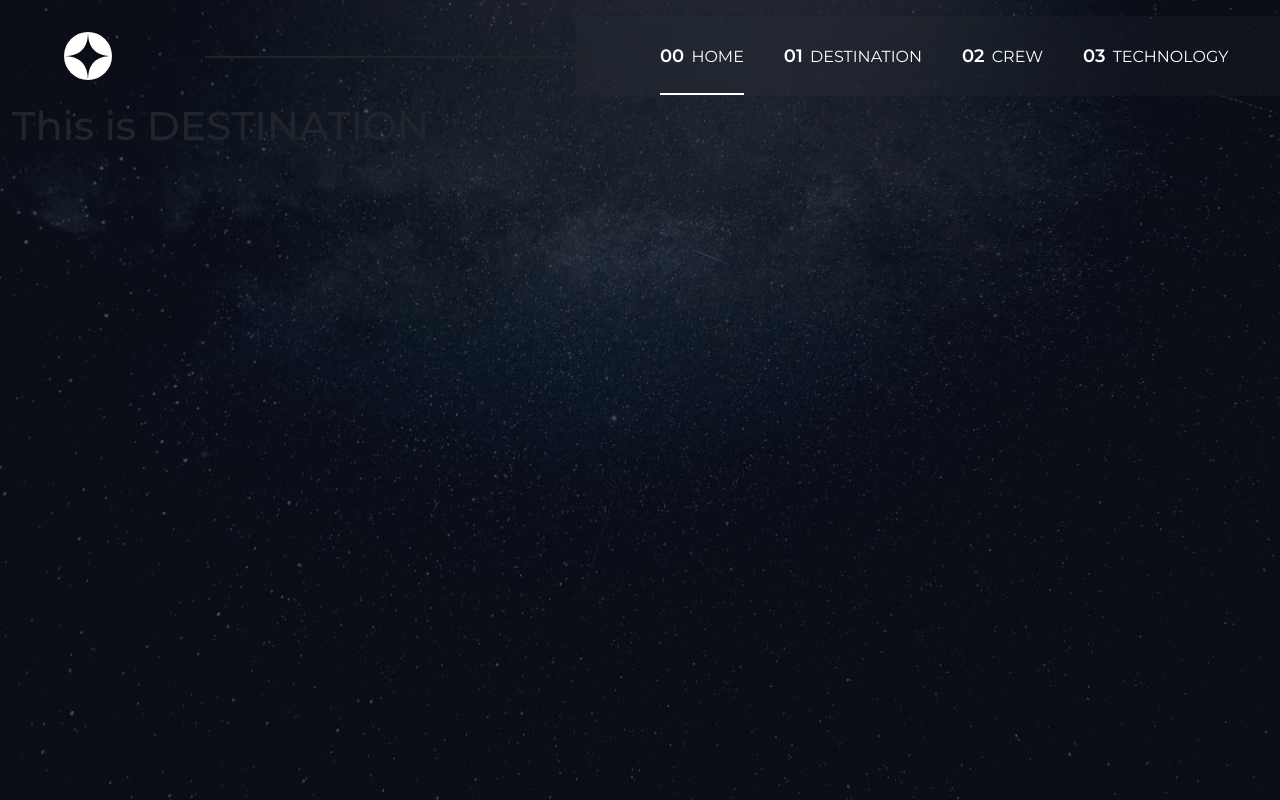
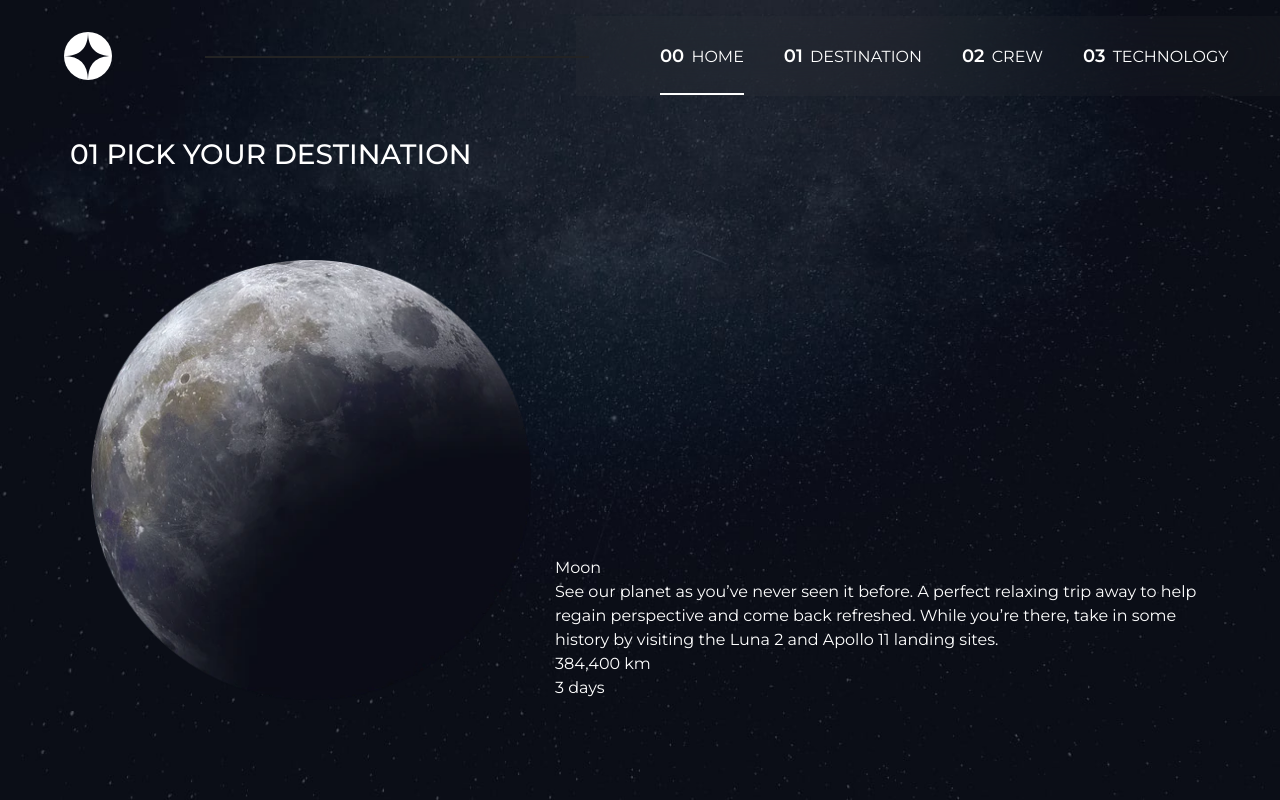
Before and after one commit to xJustFox/proj-space-website, a Vue app: page /destination in a window 1280 px wide. Built offline with nearby package versions, Linux system fonts and the light colour scheme.

Commit message:
[Upgrade] Destination layout set

```diff
--- a/package.json
+++ b/package.json
@@ -10,12 +10,12 @@
   },
   "dependencies": {
     "bootstrap": "^5.3.2",
-    "sass": "^1.70.0",
     "vue": "^3.4.15",
     "vue-router": "^4.2.5"
   },
   "devDependencies": {
     "@vitejs/plugin-vue": "^4.6.2",
+    "sass": "^1.70.0",
     "vite": "^5.0.12"
   }
 }
--- a/src/components/Page/Crew.vue
+++ b/src/components/Page/Crew.vue
@@ -6,7 +6,7 @@ export default {
 
 <template lang="">
     <main>
-        <div class="container-fluid my-pt-136">
+        <div class="container-sm my-pt-136">
             <div class="row">
                 <div class="col-6">
                     <h1>This is CREW</h1>
@@ -22,8 +22,6 @@ export default {
 
 <style lang="scss" scoped>
 main{
-    height: 100vh;
     background-image: url('../../assets/crew/background-crew-desktop.jpg');
-    background-size: cover;
 }
 </style>
--- a/src/components/Page/Destination.vue
+++ b/src/components/Page/Destination.vue
@@ -1,30 +1,42 @@
 <script>
+import data from '../../data.json';
 export default {
     name: 'Destination',
+    data() {
+        return {
+            destination: data.destinations
+        }
+    },
 }
 </script>
 
 <template lang="">
     <main>
-        <div class="container-fluid my-pt-136">
-            <div class="row">
-                <div class="col-6">
-                    <h1>This is DESTINATION</h1>
+        <div class="container-sm my-pt-136">
+            <div class="row align-content-end  h-100">
+                <div class="col-12 text-white ">
+                    <h3><span>01</span> PICK YOUR DESTINATION</h3>
                 </div>
-                <div class="col-6">
-
+                <div class="col-5 d-flex justify-content-end">
+                    <img class="planet" :src="destination[0].images.webp" alt="">
+                </div>
+                <div class="col-7 text-white d-flex flex-column justify-content-end">
+                    <div>{{destination[0].name}}</div>
+                    <div>{{destination[0].description}}</div>
+                    <div>{{destination[0].distance}}</div>
+                    <div>{{destination[0].travel}}</div>
                 </div>
             </div>
-
         </div>
     </main>
 </template>
 
 <style lang="scss" scoped>
-main{
-    height: 100vh;
+main {
     background-image: url('../../assets/destination/background-destination-desktop.jpg');
-    background-size: cover;
+    .planet{
+        max-width: 440px;
+        padding: 80px 0 0 0;
+    }
 }
-
 </style>
--- a/src/components/Page/Home.vue
+++ b/src/components/Page/Home.vue
@@ -6,9 +6,9 @@ export default {
 
 <template lang="">
     <main>
-        <div class="container-md h-100 my-pt-136">
+        <div class="container-sm my-pt-136">
             <div class="row h-100">
-                <div class="col-5 text-white d-flex flex-column justify-content-end my-pt">
+                <div class="col-5 text-white d-flex flex-column justify-content-end">
                     <div class="subTitle">SO, YOU WANT TO TRAVEL TO</div>
                     <div class="title">SPACE</div>
                     <p>
@@ -18,7 +18,7 @@ export default {
                         a truly out of this world experience!
                     </p>
                 </div>
-                <div class="col-7 my-pt position-relative ">
+                <div class="col-7 position-relative ">
                     <div class="circle" >
                         EXPLORE
                     </div>
@@ -32,13 +32,6 @@ export default {
 <style lang="scss" scoped>
 main {
     background-image: url('../../assets/home/background-home-desktop.jpg');
-    background-size: cover;
-    height: 100vh;
-    overflow-y: hidden;
-
-    .my-pt {
-        padding-bottom: 100px;
-    }
 
     .subTitle {
         font-size: 25px;
@@ -52,11 +45,13 @@ main {
 
     p{
         max-width: 420px;
+        font-size: 19px;
+        line-height: 35px;
     }
 
     .circle {
         position: absolute;
-        bottom: 100px;
+        bottom: 0;
         left: 40%;;
         font-size: 30px;
         font-weight: 600;
--- a/src/components/Page/Technology.vue
+++ b/src/components/Page/Technology.vue
@@ -6,7 +6,7 @@ export default {
 
 <template lang="">
     <main>
-        <div class="container-fluid my-pt-136">
+        <div class="container-sm my-pt-136">
             <div class="row">
                 <div class="col-6">
                     <h1>This is TECHNOLOGY</h1>
@@ -22,8 +22,6 @@ export default {
 
 <style lang="scss" scoped>
 main{
-    height: 100vh;
     background-image: url('../../assets/technology/background-technology-desktop.jpg');
-    background-size: cover;
 }
 </style>
--- a/src/data.json
+++ b/src/data.json
@@ -3,8 +3,8 @@
     {
       "name": "Moon",
       "images": {
-        "png": "./assets/destination/image-moon.png",
-        "webp": "./assets/destination/image-moon.webp"
+        "png": "/src/assets/destination/image-moon.png",
+        "webp": "/src/assets/destination/image-moon.webp"
       },
       "description": "See our planet as you’ve never seen it before. A perfect relaxing trip away to help regain perspective and come back refreshed. While you’re there, take in some history by visiting the Luna 2 and Apollo 11 landing sites.",
       "distance": "384,400 km",
@@ -13,8 +13,8 @@
     {
       "name": "Mars",
       "images": {
-        "png": "./assets/destination/image-mars.png",
-        "webp": "./assets/destination/image-mars.webp"
+        "png": "src/assets/destination/image-mars.png",
+        "webp": "/src/assets/destination/image-mars.webp"
       },
       "description": "Don’t forget to pack your hiking boots. You’ll need them to tackle Olympus Mons, the tallest planetary mountain in our solar system. It’s two and a half times the size of Everest!",
       "distance": "225 mil. km",
@@ -23,8 +23,8 @@
     {
       "name": "Europa",
       "images": {
-        "png": "./assets/destination/image-europa.png",
-        "webp": "./assets/destination/image-europa.webp"
+        "png": "src/assets/destination/image-europa.png",
+        "webp": "src/assets/destination/image-europa.webp"
       },
       "description": "The smallest of the four Galilean moons orbiting Jupiter, Europa is a winter lover’s dream. With an icy surface, it’s perfect for a bit of ice skating, curling, hockey, or simple relaxation in your snug wintery cabin.",
       "distance": "628 mil. km",
@@ -33,8 +33,8 @@
     {
       "name": "Titan",
       "images": {
-        "png": "./assets/destination/image-titan.png",
-        "webp": "./assets/destination/image-titan.webp"
+        "png": "src/assets/destination/image-titan.png",
+        "webp": "src/assets/destination/image-titan.webp"
       },
       "description": "The only moon known to have a dense atmosphere other than Earth, Titan is a home away from home (just a few hundred degrees colder!). As a bonus, you get striking views of the Rings of Saturn.",
       "distance": "1.6 bil. km",
@@ -45,8 +45,8 @@
     {
       "name": "Douglas Hurley",
       "images": {
-        "png": "./assets/crew/image-douglas-hurley.png",
-        "webp": "./assets/crew/image-douglas-hurley.webp"
+        "png": "src/assets/crew/image-douglas-hurley.png",
+        "webp": "src/assets/crew/image-douglas-hurley.webp"
       },
       "role": "Commander",
       "bio": "Douglas Gerald Hurley is an American engineer, former Marine Corps pilot and former NASA astronaut. He launched into space for the third time as commander of Crew Dragon Demo-2."
@@ -54,8 +54,8 @@
     {
       "name": "Mark Shuttleworth",
       "images": {
-        "png": "./assets/crew/image-mark-shuttleworth.png",
-        "webp": "./assets/crew/image-mark-shuttleworth.webp"
+        "png": "src/assets/crew/image-mark-shuttleworth.png",
+        "webp": "src/assets/crew/image-mark-shuttleworth.webp"
       },
       "role": "Mission Specialist",
       "bio": "Mark Richard Shuttleworth is the founder and CEO of Canonical, the company behind the Linux-based Ubuntu operating system. Shuttleworth became the first South African to travel to space as a space tourist."
@@ -63,8 +63,8 @@
     {
       "name": "Victor Glover",
       "images": {
-        "png": "./assets/crew/image-victor-glover.png",
-        "webp": "./assets/crew/image-victor-glover.webp"
+        "png": "src/assets/crew/image-victor-glover.png",
+        "webp": "src/assets/crew/image-victor-glover.webp"
       },
       "role": "Pilot",
       "bio": "Pilot on the first operational flight of the SpaceX Crew Dragon to the International Space Station. Glover is a commander in the U.S. Navy where he pilots an F/A-18.He was a crew member of Expedition 64, and served as a station systems flight engineer."
@@ -72,8 +72,8 @@
     {
       "name": "Anousheh Ansari",
       "images": {
-        "png": "./assets/crew/image-anousheh-ansari.png",
-        "webp": "./assets/crew/image-anousheh-ansari.webp"
+        "png": "src/assets/crew/image-anousheh-ansari.png",
+        "webp": "src/assets/crew/image-anousheh-ansari.webp"
       },
       "role": "Flight Engineer",
       "bio": "Anousheh Ansari is an Iranian American engineer and co-founder of Prodea Systems. Ansari was the fourth self-funded space tourist, the first self-funded woman to fly to the ISS, and the first Iranian in space."
@@ -83,24 +83,24 @@
     {
       "name": "Launch vehicle",
       "images": {
-        "portrait": "./assets/technology/image-launch-vehicle-portrait.jpg",
-        "landscape": "./assets/technology/image-launch-vehicle-landscape.jpg"
+        "portrait": "src/assets/technology/image-launch-vehicle-portrait.jpg",
+        "landscape": "src/assets/technology/image-launch-vehicle-landscape.jpg"
       },
       "description": "A launch vehicle or carrier rocket is a rocket-propelled vehicle used to carry a payload from Earth's surface to space, usually to Earth orbit or beyond. Our WEB-X carrier rocket is the most powerful in operation. Standing 150 metres tall, it's quite an awe-inspiring sight on the launch pad!"
     },
     {
       "name": "Spaceport",
       "images": {
-        "portrait": "./assets/technology/image-spaceport-portrait.jpg",
-        "landscape": "./assets/technology/image-spaceport-landscape.jpg"
+        "portrait": "src/assets/technology/image-spaceport-portrait.jpg",
+        "landscape": "src/assets/technology/image-spaceport-landscape.jpg"
       },
       "description": "A spaceport or cosmodrome is a site for launching (or receiving) spacecraft, by analogy to the seaport for ships or airport for aircraft. Based in the famous Cape Canaveral, our spaceport is ideally situated to take advantage of the Earth’s rotation for launch."
     },
     {
       "name": "Space capsule",
       "images": {
-        "portrait": "./assets/technology/image-space-capsule-portrait.jpg",
-        "landscape": "./assets/technology/image-space-capsule-landscape.jpg"
+        "portrait": "src/assets/technology/image-space-capsule-portrait.jpg",
+        "landscape": "src/assets/technology/image-space-capsule-landscape.jpg"
       },
       "description": "A space capsule is an often-crewed spacecraft that uses a blunt-body reentry capsule to reenter the Earth's atmosphere without wings. Our capsule is where you'll spend your time during the flight. It includes a space gym, cinema, and plenty of other activities to keep you entertained."
     }
--- a/src/style/generals.scss
+++ b/src/style/generals.scss
@@ -12,5 +12,15 @@ body{
 }
 
 .my-pt-136{
-    padding-top: 102px;
+    padding: 102px 0 100px 0 ;
 }
+
+main{
+    min-height: 100vh;
+    background-size: cover;
+    overflow-y: auto;
+
+    .container-sm{
+        height: 100vh;
+    }
+}
```
Also changed, not shown: 1 other file (tests, documents, lock files or other folders).
